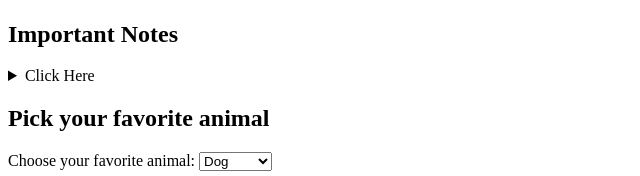
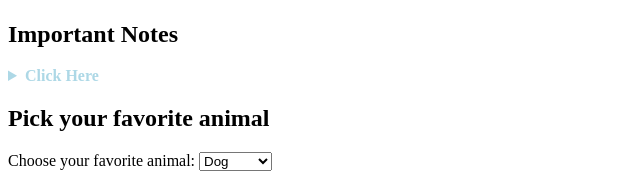
Before and after one commit to ggesm/sp25-cse110-lab3, a plain HTML site: page index.html in a window 1280 px wide. Shown: the part 1491-1667 px from the top of the page, 0-640 px from the left. Drawn offline with Linux system fonts and the light colour scheme.

Commit message:
Update index.html

```diff
--- a/index.html
+++ b/index.html
@@ -2,6 +2,14 @@
 <html lang="en">
   <head>
     <meta name="description" content="Meeting notes for Team 17 on April 13th, 2025">
+    <link rel="stylesheet" href="styles.css">
+    <link href="https://fonts.googleapis.com/css2?family=Roboto&display=swap" rel="stylesheet">
+    <style>
+      summary {
+        font-weight: bold;
+        color: lightblue;
+      }
+    </style>
     <title>Team 17 Meeting Notes</title>
   </head>
   <body>
```
